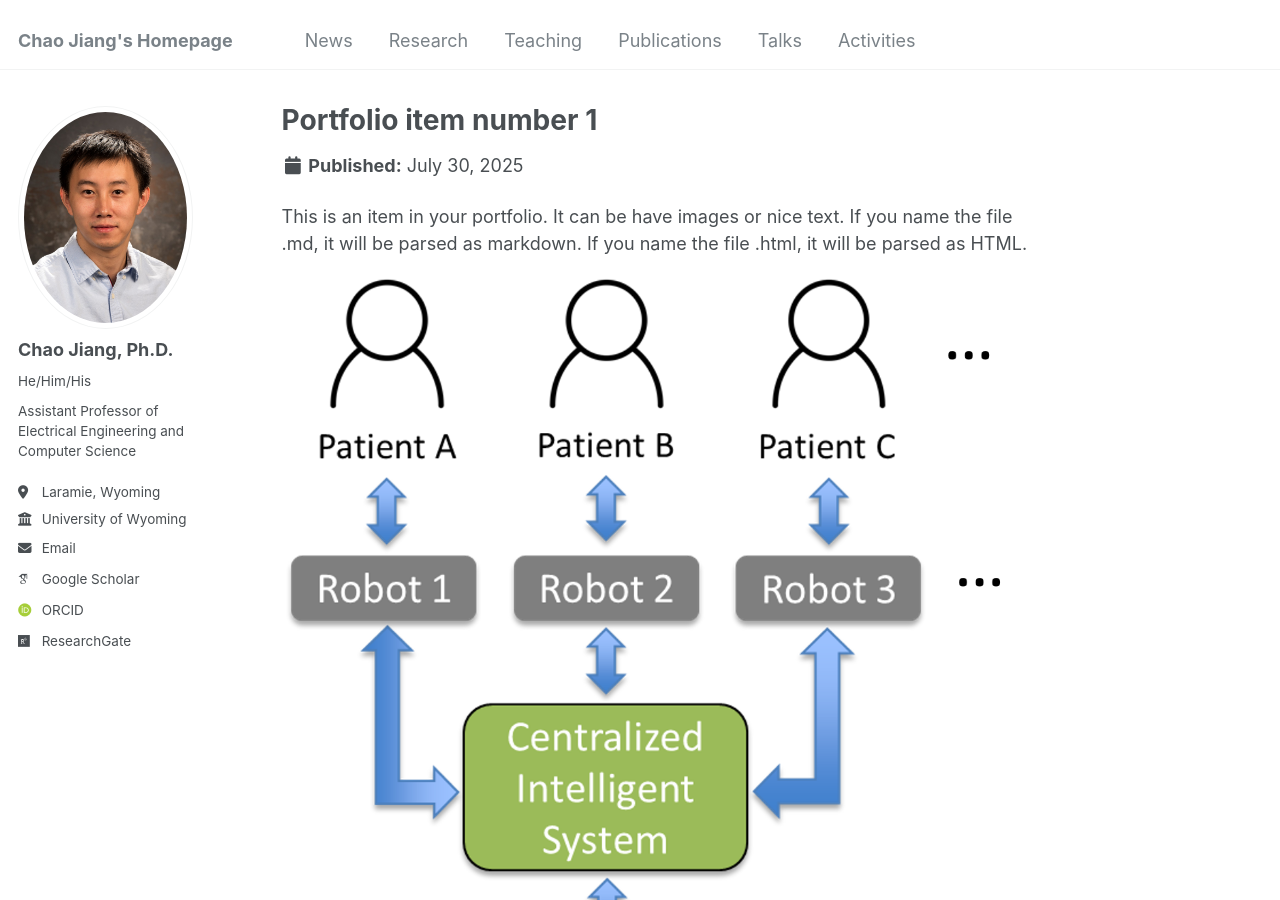
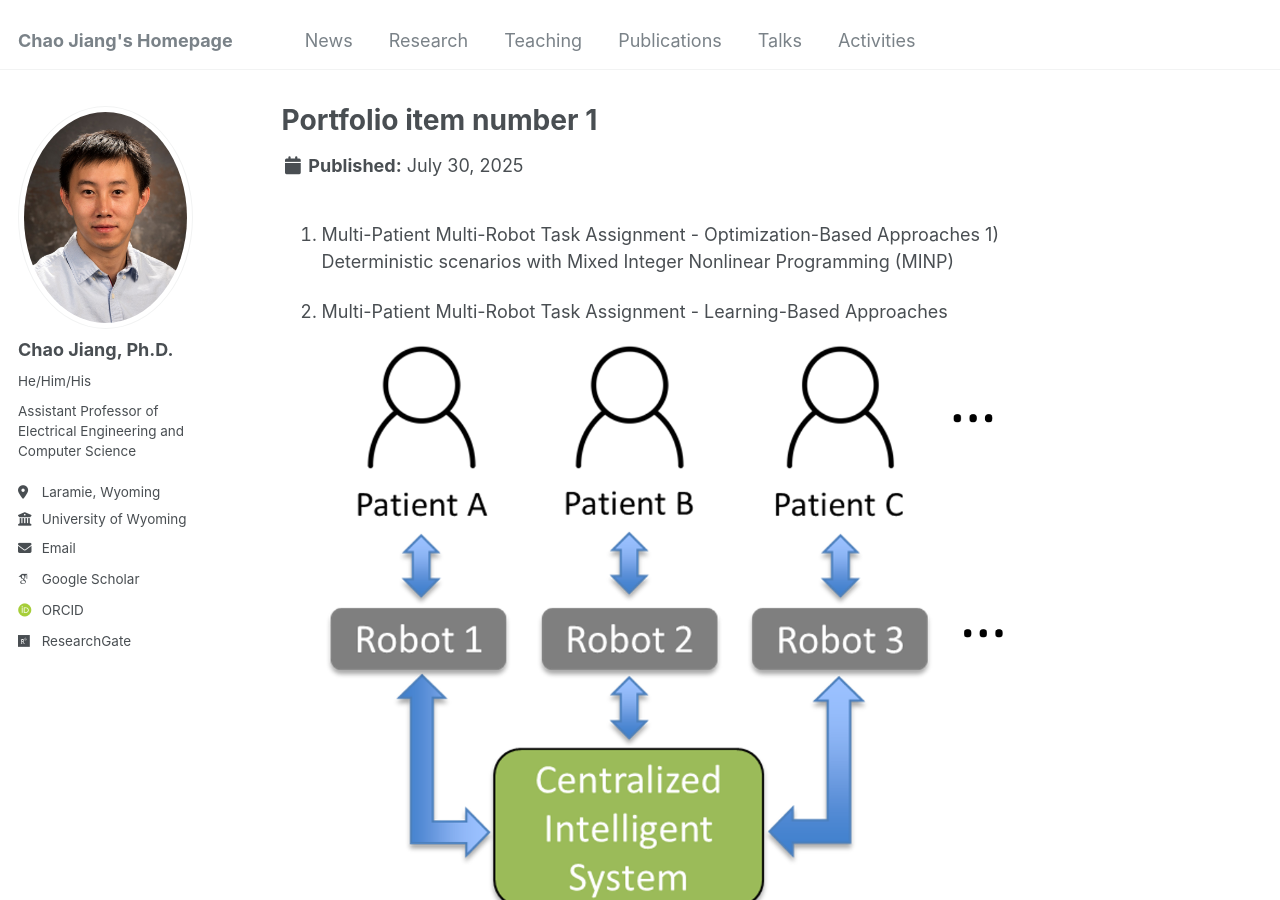
Before and after one commit to cjiang6/cjiang6.github.io, a Jekyll site: the page built from _portfolio/nsf_robotic_gym.md, in a window 1280 px wide and 900 px high. Built offline with Jekyll 4.4.1, drawn with Linux system fonts in a browser that asks for light colours; some web fonts are replaced.

Commit message:
Update nsf_robotic_gym.md

```diff
--- a/_portfolio/nsf_robotic_gym.md
+++ b/_portfolio/nsf_robotic_gym.md
@@ -1,8 +1,11 @@
 ---
 title: "Portfolio item number 1"
-excerpt: "Overview: A robotic rehabilitation gym is defined as multiple patients training with multiple robots or passive sensorized devices in a group setting. Recent work with such gyms has shown positive rehabilitation outcomes; furthermore, such gyms allow a single therapist to supervise more than one patient, increasing cost-effectiveness. To allow more effective multipatient supervision in future robotic rehabilitation gyms, this project investigates automated systems that could dynamically assign patients to different robots within a session in order to optimize group rehabilitation outcome. <br/><img src='/images/robotic_gym_overview.png'>"
+excerpt: "Overview: A robotic rehabilitation gym is defined as multiple patients training with multiple robots or passive sensorized devices in a group setting. Recent work with such gyms has shown positive rehabilitation outcomes; furthermore, such gyms allow a single therapist to supervise more than one patient, increasing cost-effectiveness. To allow more effective multipatient supervision in future robotic rehabilitation gyms, this project investigates automated systems that can dynamically assign patients to different robots within a session in order to optimize group rehabilitation outcome. <br/><img src='/images/robotic_gym_overview.png'>"
 collection: portfolio
 ---
 
-This is an item in your portfolio. It can be have images or nice text. If you name the file .md, it will be parsed as markdown. If you name the file .html, it will be parsed as HTML.
+1. Multi-Patient Multi-Robot Task Assignment - Optimization-Based Approaches
+   1) Deterministic scenarios with Mixed Integer Nonlinear Programming (MINP)
+
+3. Multi-Patient Multi-Robot Task Assignment - Learning-Based Approaches
 <img src='/images/robotic_gym_overview.png'>
```
